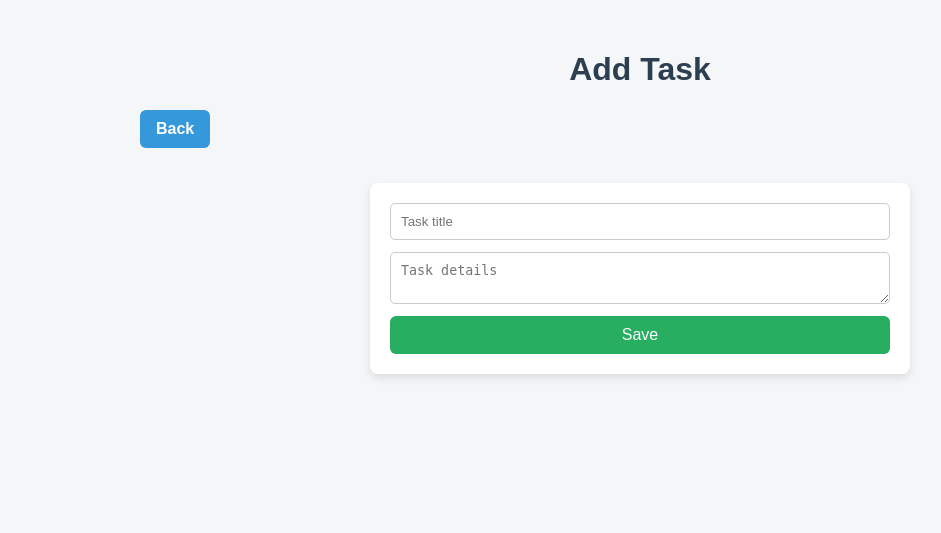
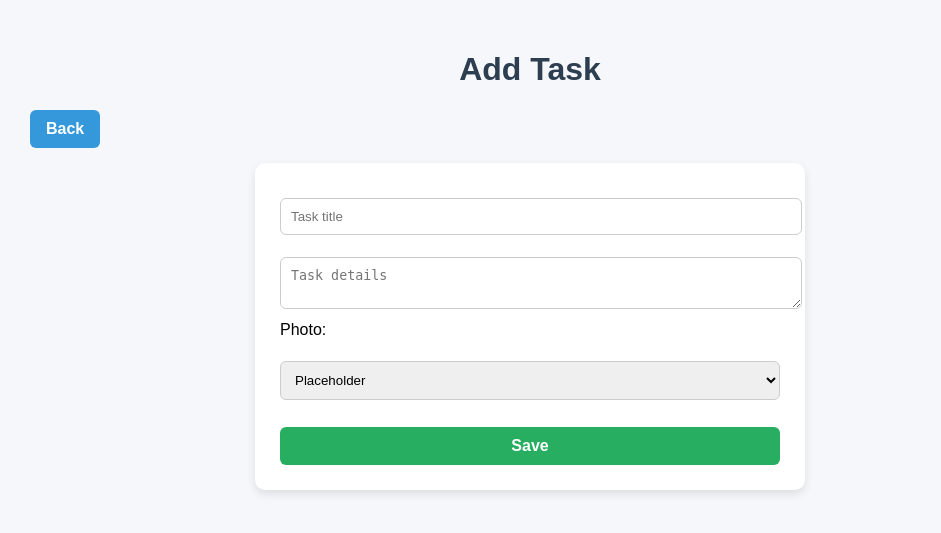
Before and after one commit to samreenbaig-code/PHPAssignment1, a PHP site: page /add.php in a window 1280 px wide. Shown: the top 533 px of the page, without its empty margins (0-941 px from the left). Run offline with PHP 8.4, Linux system fonts and the light colour scheme.

Commit message:
Add task images, image selection, and UI updates

```diff
--- a/add.php
+++ b/add.php
@@ -5,10 +5,16 @@ if ($_SERVER["REQUEST_METHOD"] === "POST") {
     $title = trim($_POST['title']);
     $details = trim($_POST['details']);
 
+    // selected image from dropdown
+    $imageName = $_POST['image_name'] ?? 'placeholder.png';
+
     if ($title !== "") {
-        $stmt = $conn->prepare("INSERT INTO tasks (title, details) VALUES (?, ?)");
-        $stmt->bind_param("ss", $title, $details);
+        $stmt = $conn->prepare(
+            "INSERT INTO tasks (title, details, image_name) VALUES (?, ?, ?)"
+        );
+        $stmt->bind_param("sss", $title, $details, $imageName);
         $stmt->execute();
+
         header("Location: index.php");
         exit;
     }
@@ -28,6 +34,19 @@ if ($_SERVER["REQUEST_METHOD"] === "POST") {
 <form method="post">
   <input type="text" name="title" placeholder="Task title" required>
   <textarea name="details" placeholder="Task details"></textarea>
+
+  <label>Photo:</label>
+  <select name="image_name">
+    <option value="placeholder.png">Placeholder</option>
+    <option value="3d-kid.png">3D Kid</option>
+    <option value="donald.png">Donald Duck</option>
+    <option value="duck.jpeg">Duck</option>
+    <option value="duck2.jpeg">Duck 2</option>
+    <option value="duck3.jpeg">Duck 3</option>
+    <option value="duck4.jpeg">Duck 4</option>
+    <option value="micky.png">Mickey</option>
+  </select>
+
   <button type="submit">Save</button>
 </form>
 
--- a/style.css
+++ b/style.css
@@ -99,3 +99,110 @@ button {
 button:hover {
   background: #1e8449;
 }
+/* ===== General Page Styling ===== */
+body {
+  font-family: Arial, sans-serif;
+  background: #f5f7fa;
+  margin: 0;
+  padding: 30px;
+}
+
+h1 {
+  text-align: center;
+  color: #2c3e50;
+}
+
+/* ===== Button ===== */
+.btn {
+  display: inline-block;
+  margin-bottom: 15px;
+  padding: 10px 16px;
+  background: #3498db;
+  color: #fff;
+  text-decoration: none;
+  border-radius: 6px;
+  font-weight: bold;
+}
+
+.btn:hover {
+  background: #2980b9;
+}
+
+/* ===== Table Styling ===== */
+table {
+  width: 100%;
+  border-collapse: collapse;
+  background: #fff;
+  border-radius: 10px;
+  overflow: hidden;
+  box-shadow: 0 4px 10px rgba(0,0,0,0.1);
+}
+
+th {
+  background: #2c3e50;
+  color: #fff;
+  padding: 14px;
+  text-align: left;
+}
+
+td {
+  padding: 12px;
+  border-bottom: 1px solid #eee;
+  vertical-align: middle;
+}
+
+tr:hover {
+  background: #f0f6ff;
+}
+
+/* ===== Image Styling ===== */
+td img {
+  border-radius: 8px;
+  border: 1px solid #ddd;
+  padding: 4px;
+  background: #fff;
+}
+
+/* ===== Action Links ===== */
+td a {
+  color: #3498db;
+  text-decoration: none;
+  font-weight: bold;
+}
+
+td a:hover {
+  text-decoration: underline;
+}
+
+/* ===== Form Styling ===== */
+form {
+  max-width: 500px;
+  margin: auto;
+  background: #fff;
+  padding: 25px;
+  border-radius: 10px;
+  box-shadow: 0 4px 10px rgba(0,0,0,0.1);
+}
+
+input, textarea, select {
+  width: 100%;
+  padding: 10px;
+  margin-top: 10px;
+  border-radius: 6px;
+  border: 1px solid #ccc;
+}
+
+button {
+  margin-top: 15px;
+  padding: 10px;
+  background: #27ae60;
+  border: none;
+  color: white;
+  font-weight: bold;
+  border-radius: 6px;
+  cursor: pointer;
+}
+
+button:hover {
+  background: #219150;
+}
```
Also changed, not shown: index.php (+18 -0 lines), images/3d-kid.png (added), images/donald.png (added), images/duck.jpeg (added), images/duck2.jpeg (added), images/duck3.jpeg (added), images/duck4.jpeg (added), images/micky.png (added), images/placeholder.png (added), 1 other file.
